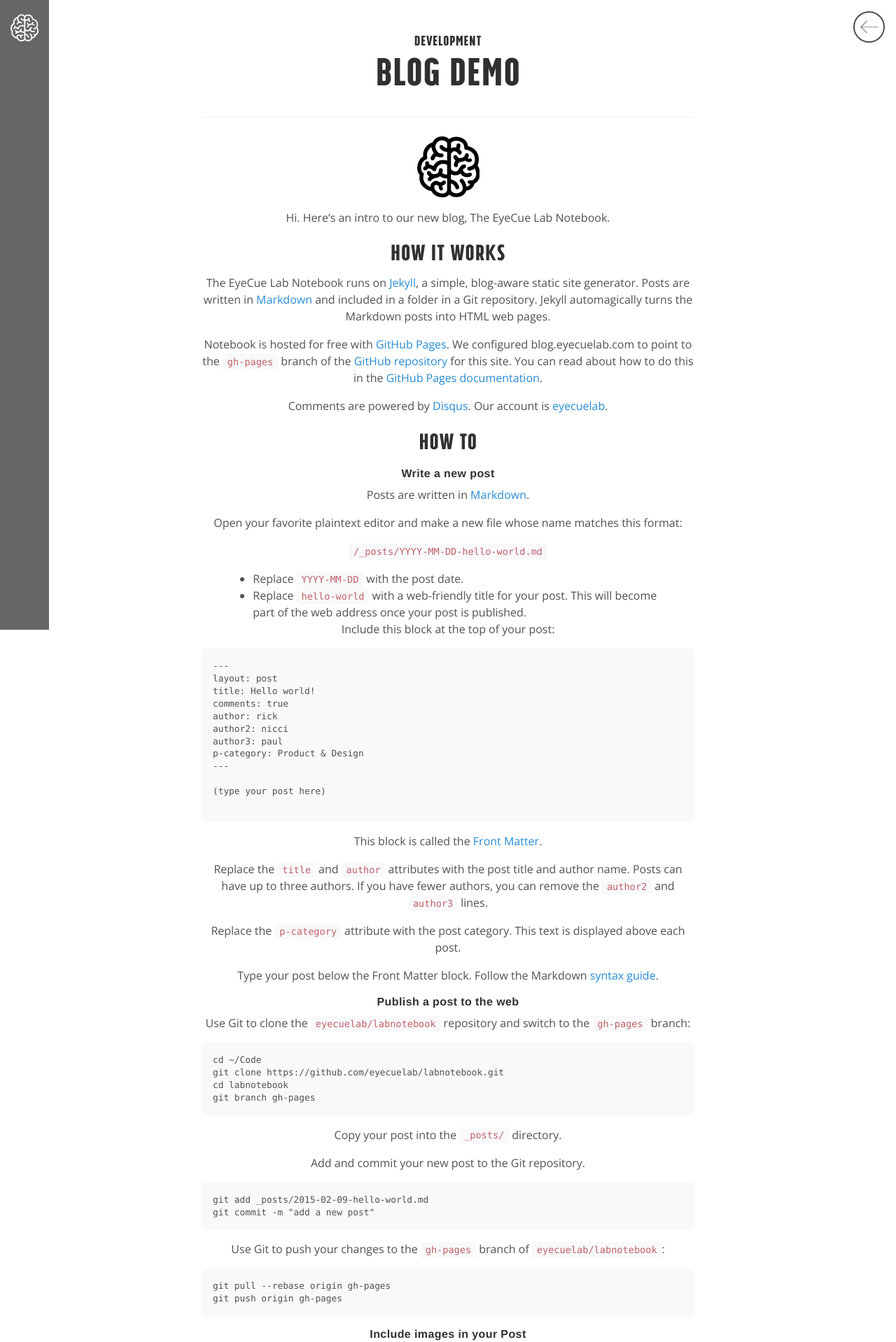
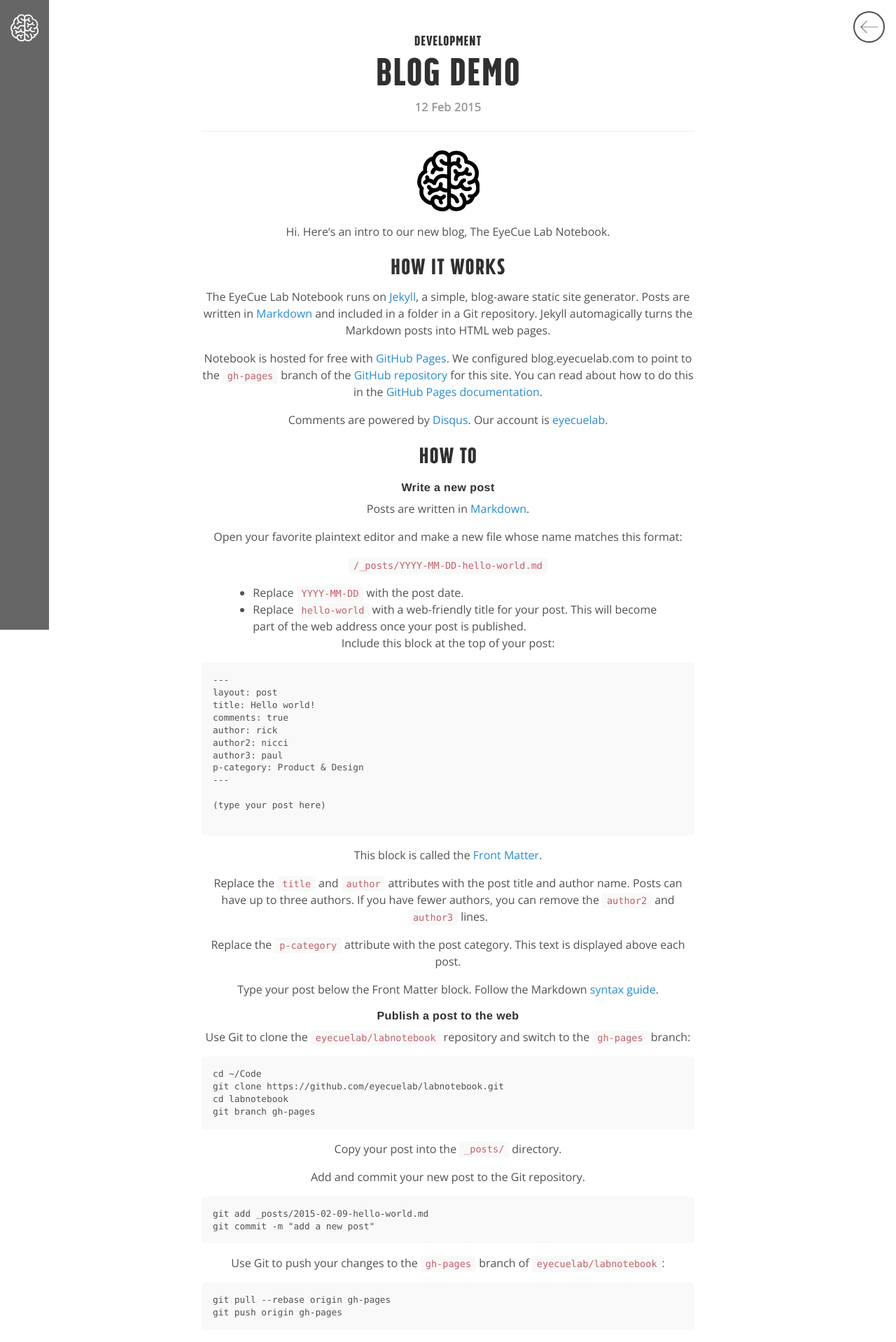
Before and after one commit to eyecuelab/labnotebook, a Jekyll site: the page built from _posts/2015-02-12-blog-demo.md, in a window 1280 px wide. Shown: the top 1918 px of the page at 70% size. Built offline with Jekyll 4.4.1, drawn with Linux system fonts in a browser that asks for light colours; some web fonts are replaced; Markdown is read by kramdown in place of the engine named in the settings; comment, search, counter and statistics services are not loaded.

Commit message:
add dates to posts

```diff
--- a/_layouts/post.html
+++ b/_layouts/post.html
@@ -5,6 +5,7 @@ layout: default
 <div class="post">
   <h3 class="post-category">{{ page.p-category }}</h3>
   <h1 class="post-title">{{ page.title }}</h1>
+  <h4 class="post-date">{{ page.date | date_to_string }}</h4>
   <hr>
   <!-- Content -->
   {{ content }}
--- a/public/css/eyecuelabnotebook.css
+++ b/public/css/eyecuelabnotebook.css
@@ -103,6 +103,14 @@ h3 {
 h3.post-author, h3.post-category {
   text-align: center;
   margin-bottom: 0;
+}
+
+h4.post-date {
+  font-size: 1rem;
+  color: #9a9a9a;
+  margin-top: -.5rem;
+  margin-bottom: 1rem;
+  display: block;
 }
 
 /* Body Text */
```
